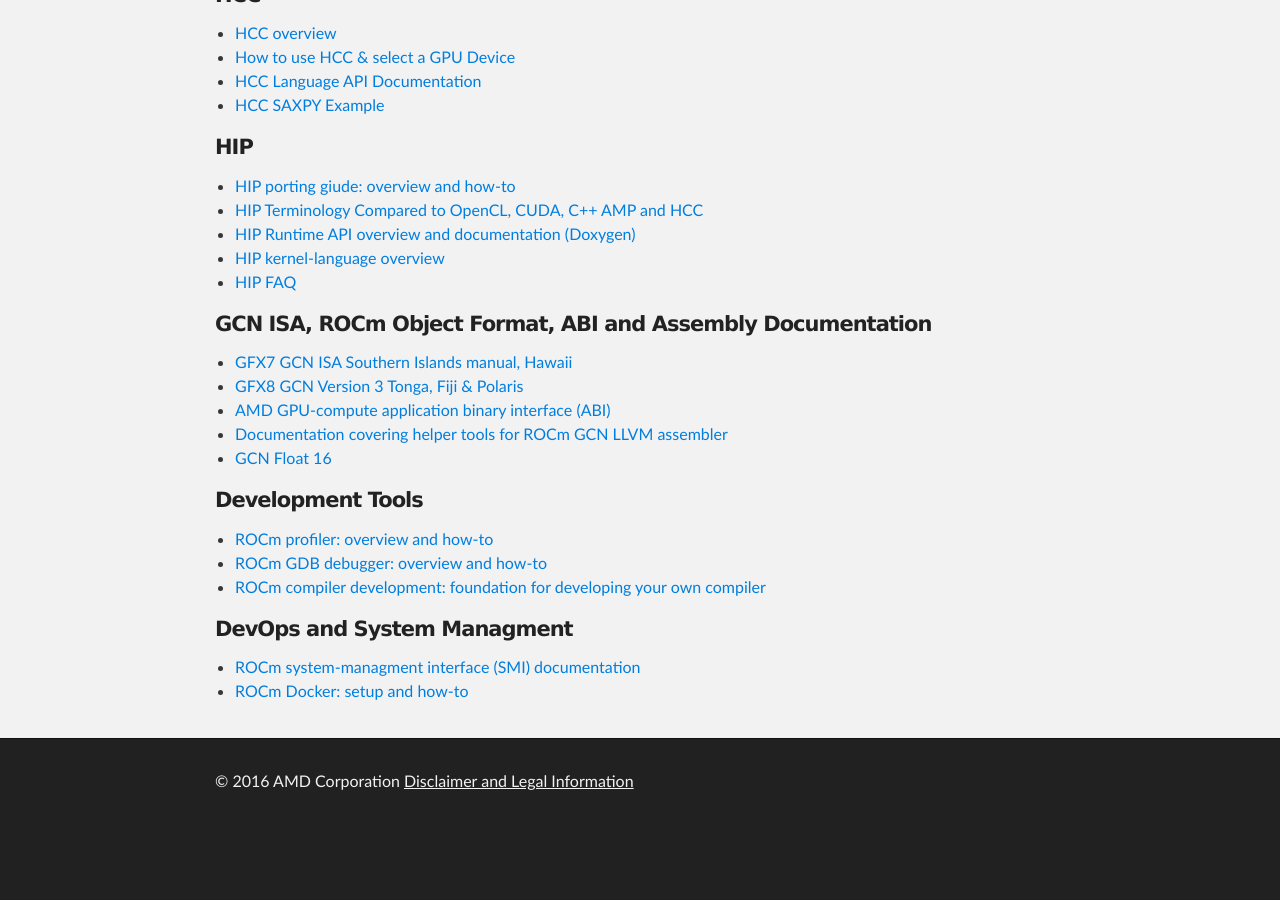
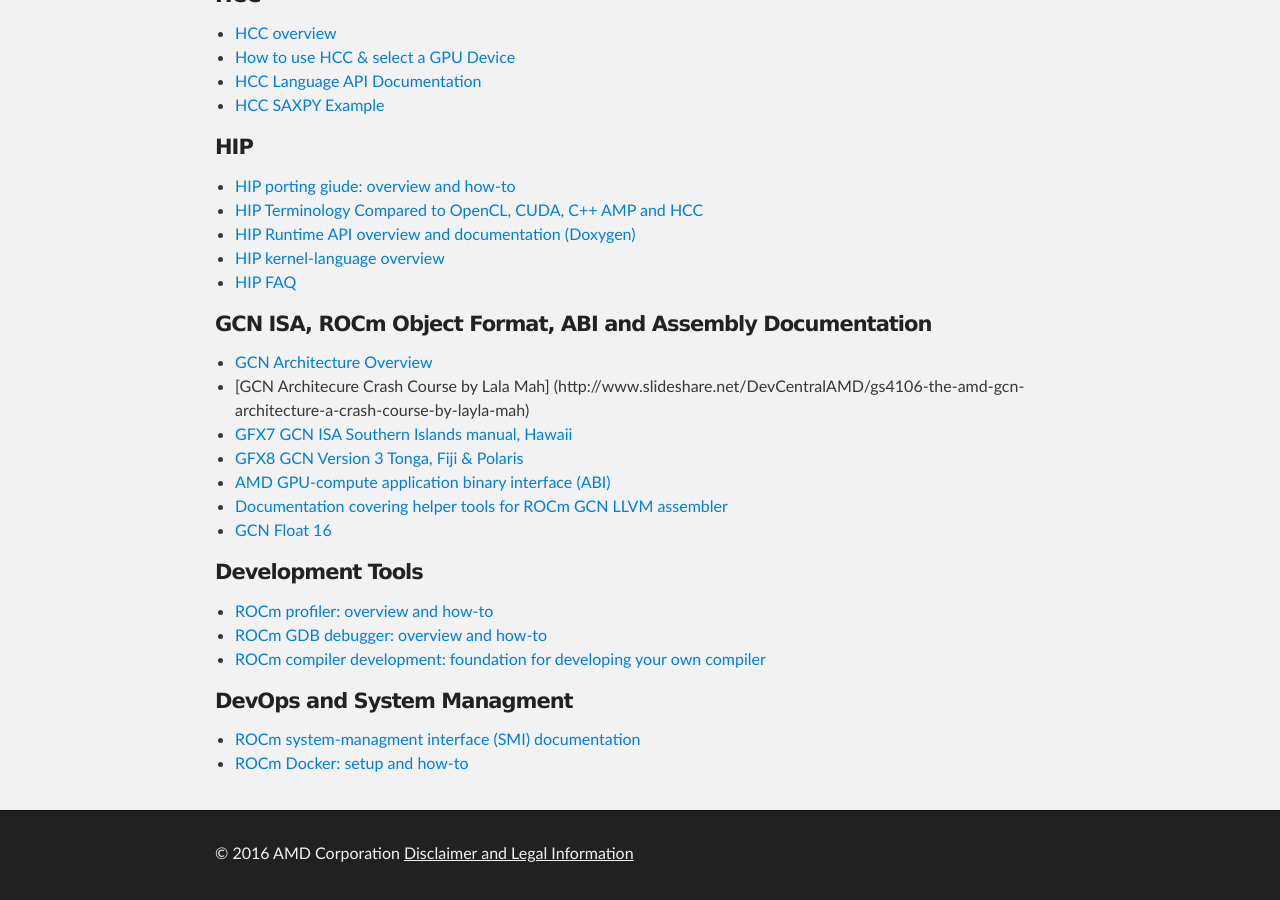
Before and after one commit to ROCm/ROCm.github.io, a Jekyll site: the page built from documentation.md, in a window 1280 px wide and 900 px high, scrolled down 609 px. Built offline with Jekyll 4.4.1, drawn with Linux system fonts in a browser that asks for light colours; before the commit the page ends 1437 px from its top, so only the background shows below that.

Commit message:
Update documentation.md

```diff
--- a/documentation.md
+++ b/documentation.md
@@ -31,6 +31,8 @@
 
 #### GCN ISA, ROCm Object Format, ABI  and Assembly Documentation
 
+* [GCN Architecture Overview](https://www.amd.com/Documents/GCN_Architecture_whitepaper.pdf)
+* [GCN Architecure Crash Course by Lala Mah] (http://www.slideshare.net/DevCentralAMD/gs4106-the-amd-gcn-architecture-a-crash-course-by-layla-mah)
 * [GFX7 GCN ISA Southern Islands manual, Hawaii ]( http://bit.ly/29t5aQP)
 * [GFX8  GCN Version 3 Tonga, Fiji & Polaris ](http://bit.ly/29bup73)
 * [AMD GPU-compute application binary interface (ABI) ](https://github.com/RadeonOpenCompute/ROCm-ComputeABI-Doc/blob/master/AMDGPU-ABI.md)
```
